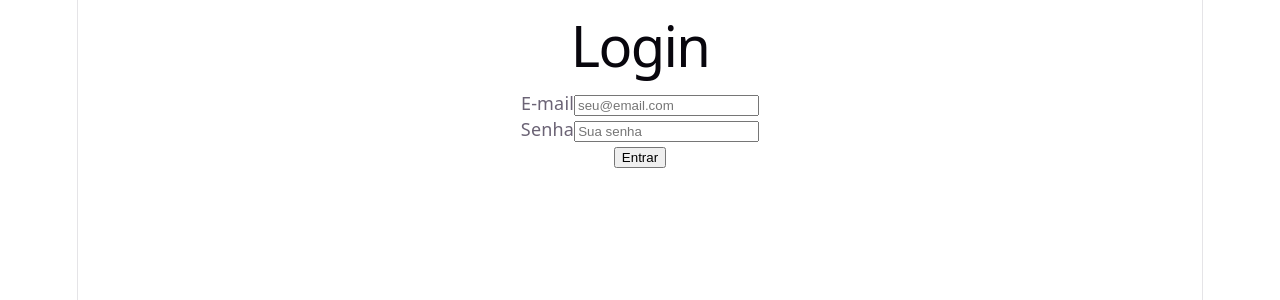
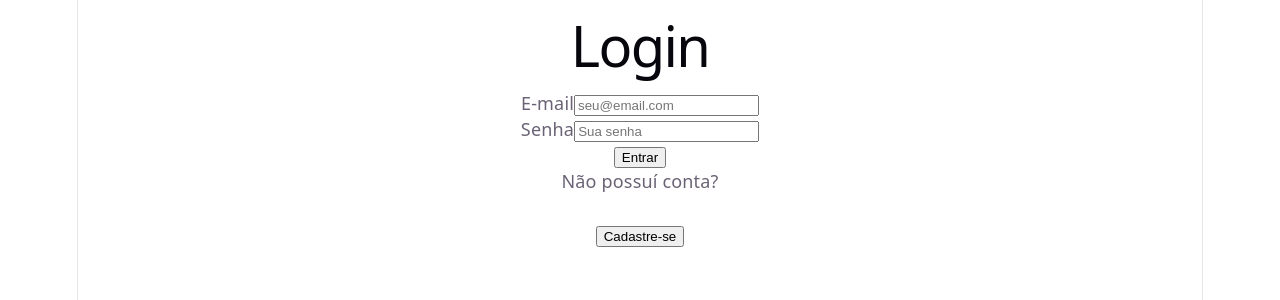
Before and after one commit to gaabrielmunhoz/atividade-somativa-2-tecnologias-devweb, a React (Vite) app: page / in a window 1280 px wide. Shown: the top 300 px of the page. Built offline with nearby package versions, Linux system fonts and the light colour scheme; no server answers.

Commit message:
cria o botão que direciona ao cadastro e corrige pequeno erro de verificação

```diff
--- a/src/paginas/Login.jsx
+++ b/src/paginas/Login.jsx
@@ -1,6 +1,6 @@
 import { useState } from "react"
 import { useNavigate } from "react-router-dom"
-import { auth, db } from "../firebase"
+import { auth } from "../firebase"
 import { signInWithEmailAndPassword } from "firebase/auth"
 
 
@@ -23,7 +23,8 @@ function Login(){
                 email,
                 senha
             )
-            setMensagem("Usuário logado com sucesso!", verificarAcesso.user)
+            verificarAcesso()
+            setMensagem("Usuário logado com sucesso!")
             navigate("/principal")
 
         } catch (erro) {
@@ -55,9 +56,13 @@ function Login(){
                 <br />
 
                 <button type="submit">Entrar</button>
+                <br />
                 {mensagem && <p>{mensagem}</p>}
+            </form>
 
-            </form>
+            <p>Não possuí conta?</p>
+            <br />
+            <button type="button" onClick={()=> navigate("/cadastro")}>Cadastre-se</button>
         </div>
     )
 }
```
